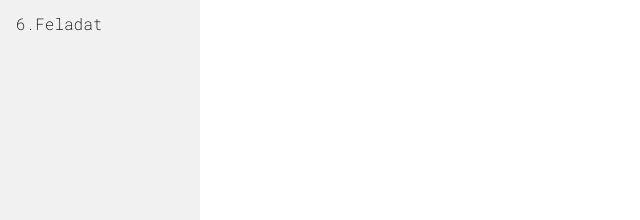
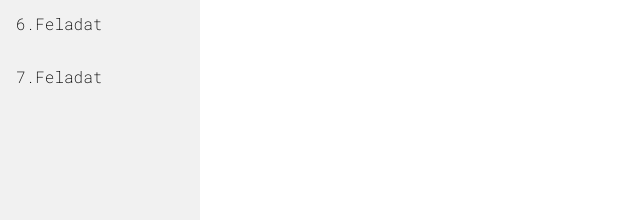
Before and after one commit to Ballam906/kollazs, a plain HTML site: page keplink.html in a window 1280 px wide. Shown: the part 321-541 px from the top of the page, 0-640 px from the left. Drawn offline with Linux system fonts and the light colour scheme.

Commit message:
Update keplink.html

```diff
--- a/keplink.html
+++ b/keplink.html
@@ -100,6 +100,7 @@
 		<a href="https://ballam906.github.io/kollazs/evszakok.html">4.Feladat</a>
 		<a href="https://ballam906.github.io/kollazs/urlap.html">5.Feladat</a>
 		<a href="https://ballam906.github.io/kollazs/tablazat.html">6.Feladat</a>
+		<a href="https://ballam906.github.io/kollazs/pita.html">7.Feladat</a>
 	</nav>
 	</div> <div class="content">
 	<h1>Balla Milán</h1>
```
